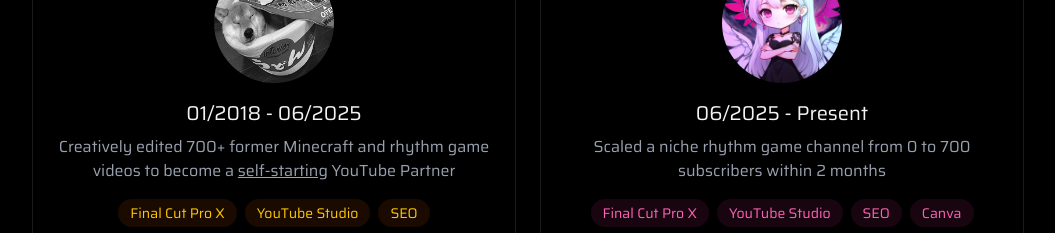
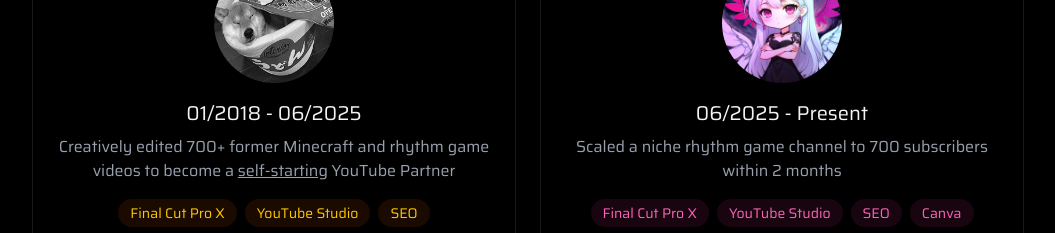
Before and after one commit to ACupOfRamenIsTasty/portfolio, a React (Vite) app: page / in a window 1280 px wide. Shown: the part 3640-3873 px from the top of the page, without its empty margins (112-1167 px from the left). Built offline with nearby package versions, Linux system fonts and the light colour scheme.

Commit message:
Updated Projects description

```diff
--- a/src/components/sections/Projects.jsx
+++ b/src/components/sections/Projects.jsx
@@ -108,7 +108,7 @@ export const Projects = () => {
                             </h4>
 
                             <p className="text-gray-400 mb-4">
-                                Scaled a niche rhythm game channel from 0 to 700 subscribers within 2 months
+                                Scaled a niche rhythm game channel to 700 subscribers within 2 months
                             </p>
 
                             <div className="flex flex-wrap justify-center gap-2 mb-4">
```
